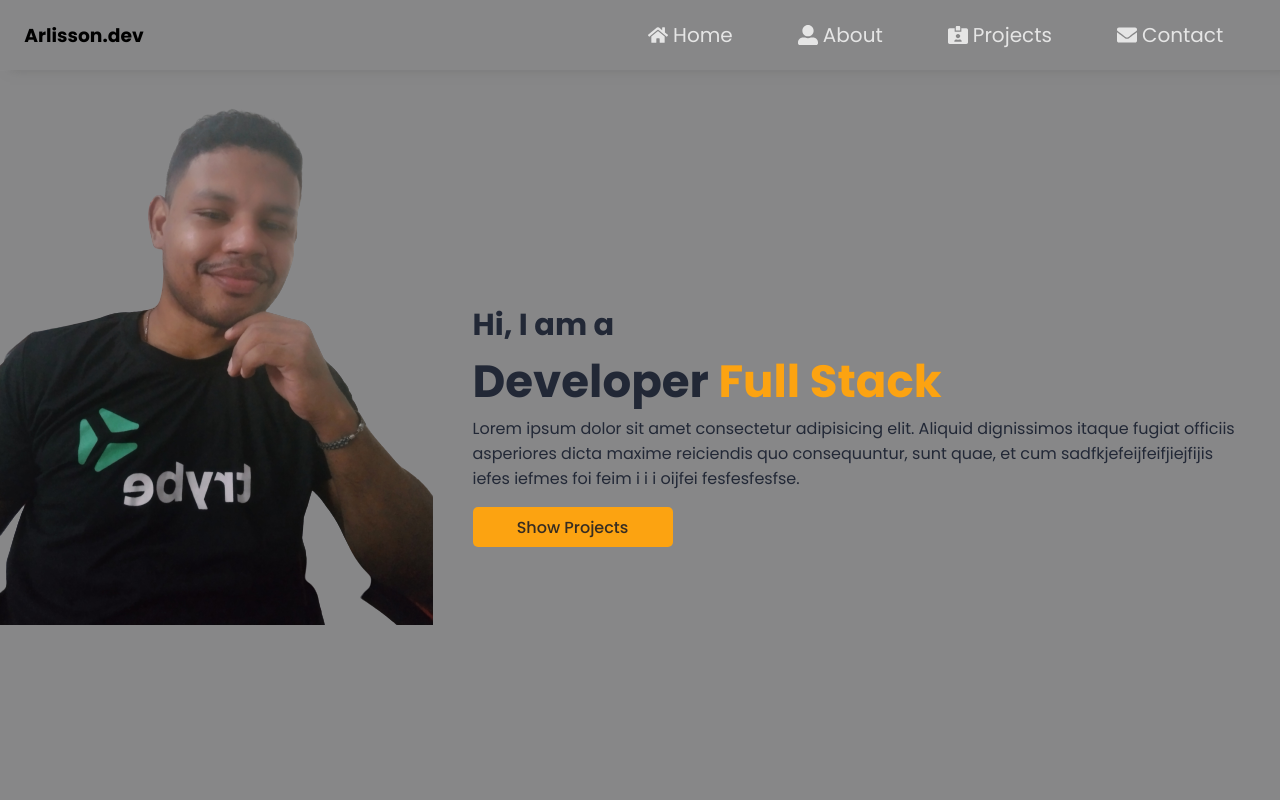
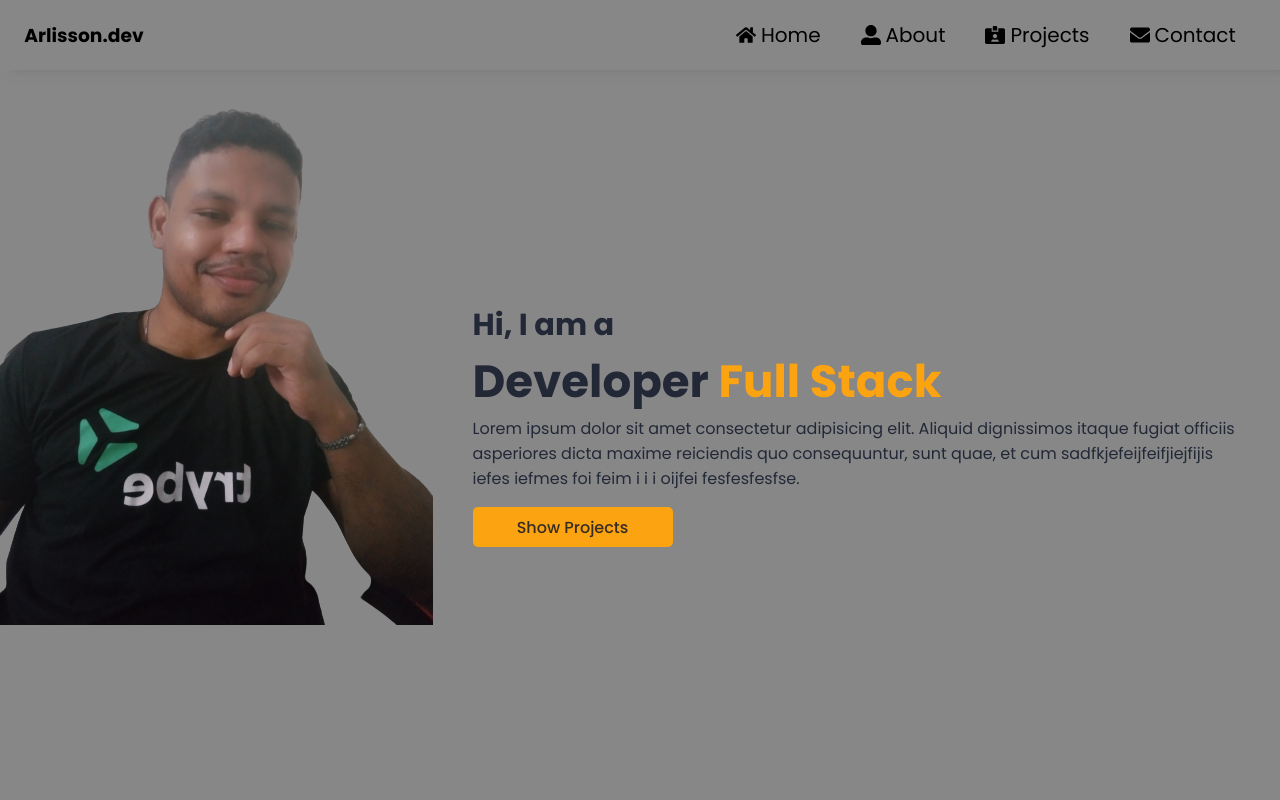
Before and after one commit to arlisson314/portifolio, a React (Create React App) app: page / in a window 1280 px wide. Shown: the top 800 px of the page. Built offline with nearby package versions, Linux system fonts and the light colour scheme.

Commit message:
style: HeaderItems

```diff
--- a/src/components/HeaderItems/styles.js
+++ b/src/components/HeaderItems/styles.js
@@ -3,23 +3,18 @@ import styled from 'styled-components';
 const Container = styled.div`
   a {
     cursor: pointer;
+    transition: ease-in-out .4s;
+    justify-content: flex-end;
+    align-items: center;
     font-size: 20px;
-    border-radius: 2px;
-    color: var(--letters);
     display: flex;
-    justify-content: center;
-    height: 44px;
-    align-items: center;
-    margin: 1ch;
     p {
-      margin-left: 5px;
+      margin-left: 0.4ch;
     }
   }
 
-
   &:hover {
-    background-color: var(--terciary);
-    color: var(--secundary);
+    color: var(--colorHover);
   }
 `;
 export default Container;
```
